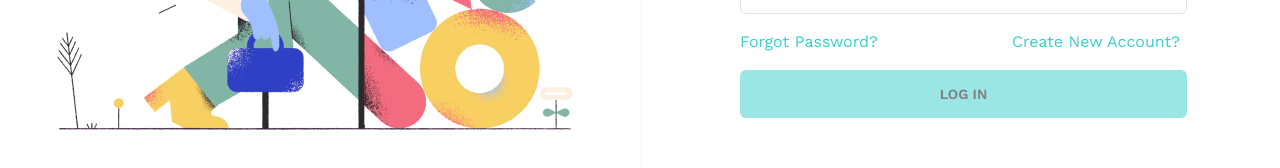
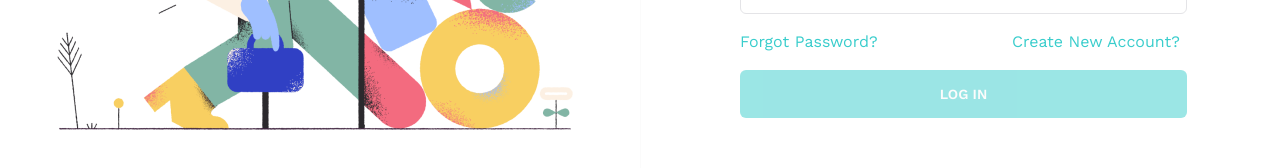
Before and after one commit to kelechiorunta/lendsqr-fe-test, a Next.js app: page / in a window 1280 px wide. Shown: the part 457-625 px from the top of the page. Built offline with nearby package versions, Linux system fonts and the light colour scheme.

Commit message:
Added a create or signup user form

```diff
--- a/src/app/components/ProfileForm.jsx
+++ b/src/app/components/ProfileForm.jsx
@@ -165,7 +165,7 @@ export default function ProfileForm() {
 
         <Button
           disabled={!isValid || isSubmitting}
-          className="bg-[rgb(57,205,204)] text-black font-bold w-full min-h-[48px] sm:min-w-[447px] md:max-w-[70%] lg:max-w-full dark:text-white "
+          className="bg-[rgb(57,205,204)] font-bold w-full min-h-[48px] sm:min-w-[447px] md:max-w-[70%] lg:max-w-full dark:text-white "
           type="submit"
       >
           {isSubmitting ? "Logging in..." : "LOG IN"}
```
